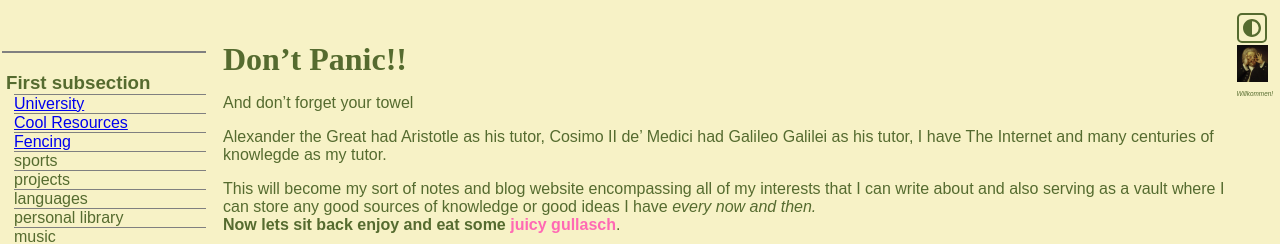
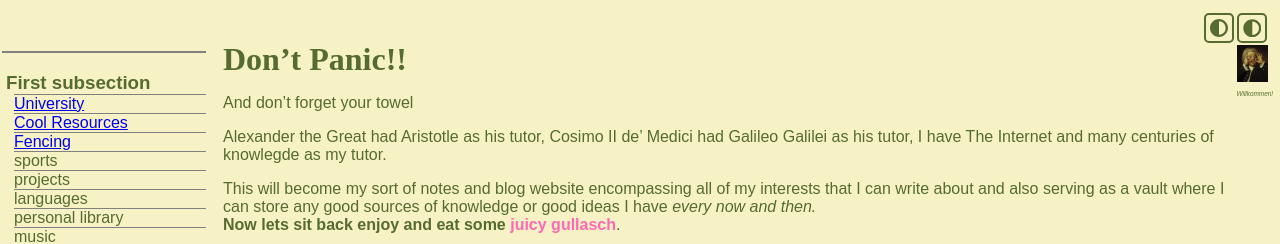
Before and after one commit to GiulianoPalazzi/giulianopalazzi.github.io, a Jekyll site: the page built from index.md, in a window 1280 px wide. Shown: the top 244 px of the page. Built offline with Jekyll 4.4.1, drawn with Linux system fonts in a browser that asks for light colours; nearby versions of some CDN libraries.

Commit message:
added the flip site button... I still need to change the button image, but that is a job for the future

```diff
--- a/_includes/head.html
+++ b/_includes/head.html
@@ -6,6 +6,7 @@
   <link rel="icon" href="/assets/icons/VenusFace.ico" type="image/x-icon" />
   <link rel="stylesheet" href="/assets/css/darkmode.css" />
   <link rel="stylesheet" href="/assets/css/note.css" />
+  <link rel="stylesheet" href="/assets/css/flip.css" />
   <title>
     {% if page.title %} {{ page.title }} | {% endif %} Giuliano Palazzi
   </title>
--- a/_layouts/basic.html
+++ b/_layouts/basic.html
@@ -10,8 +10,14 @@
           <path
             fill="currentColor"
             d="M8,256C8,393,119,504,256,504S504,393,504,256,393,8,256,8,8,119,8,256ZM256,440V72a184,184,0,0,1,0,368Z"
-            transform="translate(-8 -8)"
-          />
+        </svg>
+      </button>
+      <button id="flip-toggle" class="flip-toggle">
+        <svg width="100%" viewBox="0 0 496 496">
+          <path
+            fill="currentColor"
+            d="M8,256C8,393,119,504,256,504S504,393,504,256,393,8,256,8,8,119,8,256ZM256,440V72a184,184,0,0,1,0,368Z"
+            transform="translate(-8 -8)"/>
         </svg>
       </button>
 <!--
@@ -27,5 +33,6 @@
       </main>
     {% include footer.html %}
     <script src="/assets/js/toggle_DarkMode.js"></script>
+    <script src="/assets/js/flip.js"></script>
   </body>
 </html>
--- /dev/null
+++ b/assets/css/flip.css
@@ -0,0 +1,15 @@
+.flip {transform: scale(-1, 1)}
+
+.flip-toggle {
+  position: fixed;
+  top: 1em;
+  right: calc(30px + 1.2em);
+  color: var(--foreground);
+  border: 2px solid currentColor;
+  padding: 4px;
+  background: transparent;
+  cursor: pointer;
+  border-radius: 5px;
+  width: 30px;
+  height: 30px;
+}
--- /dev/null
+++ b/assets/js/flip.js
@@ -0,0 +1,37 @@
+let flipMode = localStorage.getItem('flipMode');
+
+var root = document.getElementsByTagName( "html" )[0];
+
+const flipModeToggle = document.querySelector('#flip-toggle');
+
+const enableFlipMode = () => {
+  // 1. Add the class to the body
+  root.classList.add('flip');
+  // 2. Update flipMode in localStorage
+  localStorage.setItem('flipMode', 'enabled');
+}
+
+const disableFlipMode = () => {
+  // 1. Remove the class from the body
+  root.classList.remove('flip');
+  // 2. Update flipMode in localStorage
+  localStorage.setItem('flipMode', null);
+}
+
+// If the user already visited and enabled flipMode
+// start things off with it on
+if (flipMode === 'enabled') {
+  enableFlipMode();
+}
+
+// When someone clicks the button
+flipModeToggle.addEventListener('click', () => {
+  console.log("click");
+  // if it not current enabled, enable it
+  if (localStorage.getItem('flipMode') !== 'enabled') {
+    enableFlipMode();
+  // if it has been enabled, turn it off
+  } else {
+    disableFlipMode();
+  }
+});
```
